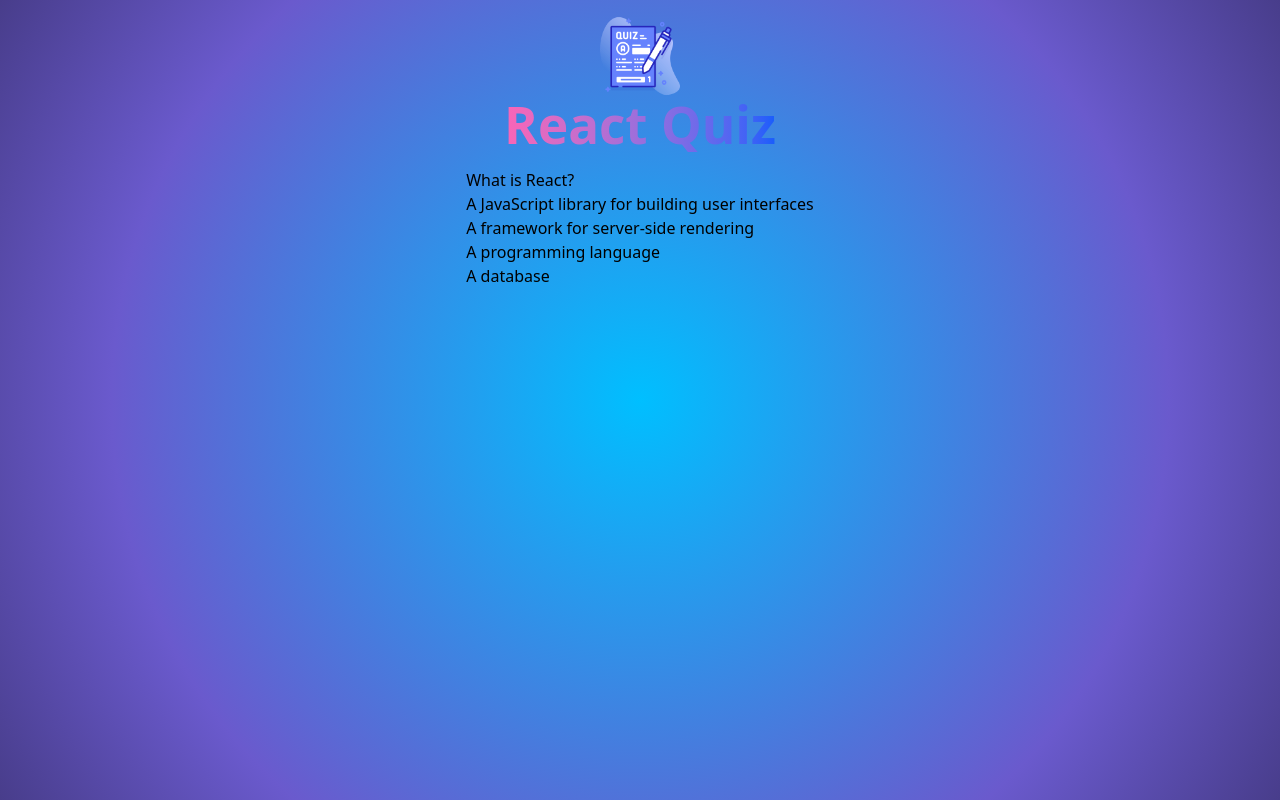
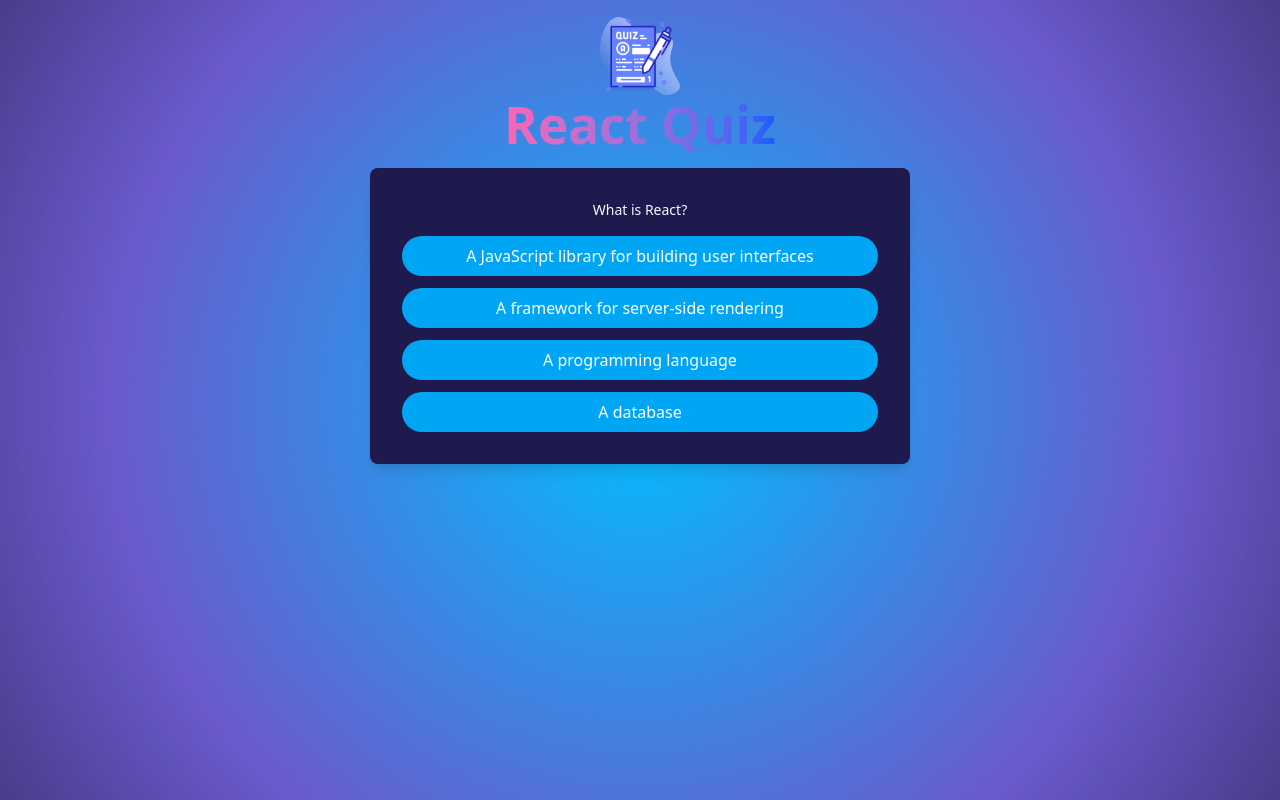
Before and after one commit to nadiia-dev/quiz-app, a React (Vite) app: page / in a window 1280 px wide. Built offline with nearby package versions, Linux system fonts and the light colour scheme.

Commit message:
add styles to quiz component

```diff
--- a/src/components/Quiz.tsx
+++ b/src/components/Quiz.tsx
@@ -13,13 +13,19 @@ const Quiz = () => {
   };
 
   return (
-    <div>
-      <div>
-        <h2>{questions[currentQuestion].text}</h2>
-        <ul>
+    <div className="bg-indigo-950 w-full max-w-lg lg:max-w-3xl flex items-center justify-center p-4 rounded-lg shadow-lg">
+      <div className="p-4 max-w-lg text-center">
+        <h2 className="text-sky-50 text-sm">
+          {questions[currentQuestion].text}
+        </h2>
+        <ul className="mt-4 space-y-3">
           {questions[currentQuestion].answers.map((answer, index) => (
             <li key={index}>
-              <button type="button" onClick={() => selectAnswer(answer)}>
+              <button
+                type="button"
+                onClick={() => selectAnswer(answer)}
+                className="w-full bg-sky-500 text-white text-md py-2 px-10 rounded-full transition-all duration-300 hover:bg-purple-500 focus:bg-purple-500 sm:px-12 md:px-14 lg:px-16"
+              >
                 {answer}
               </button>
             </li>
```
